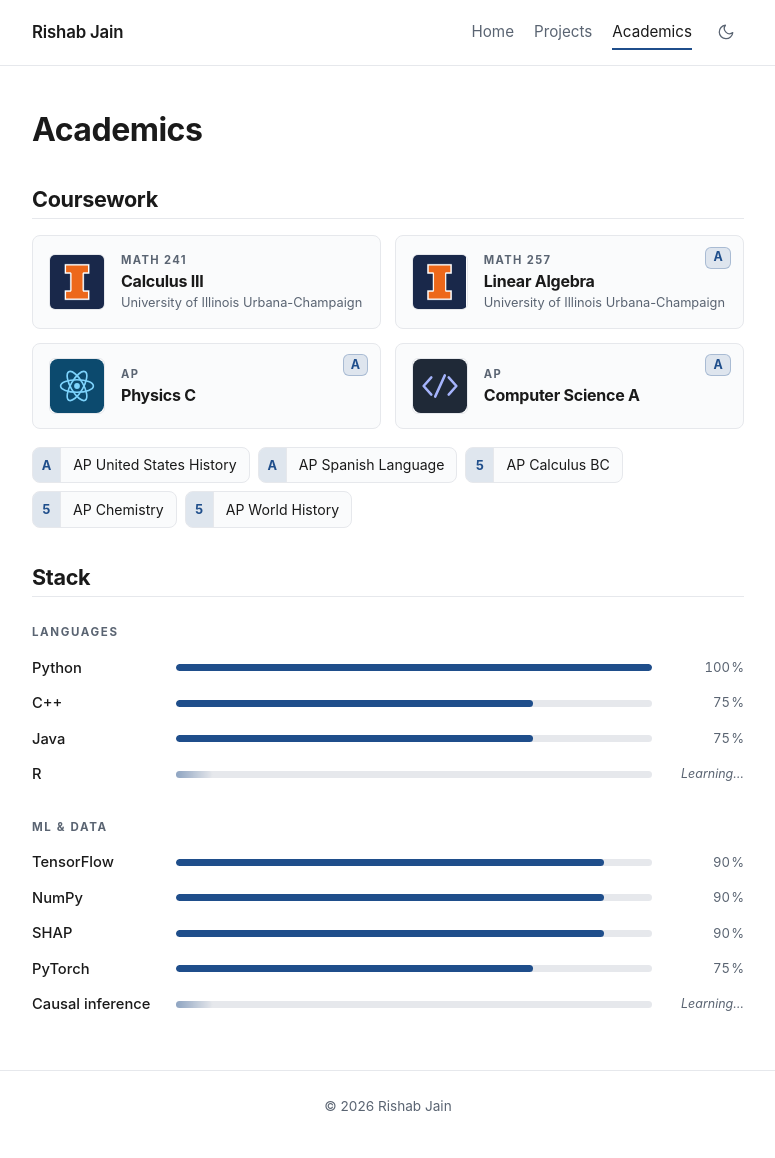
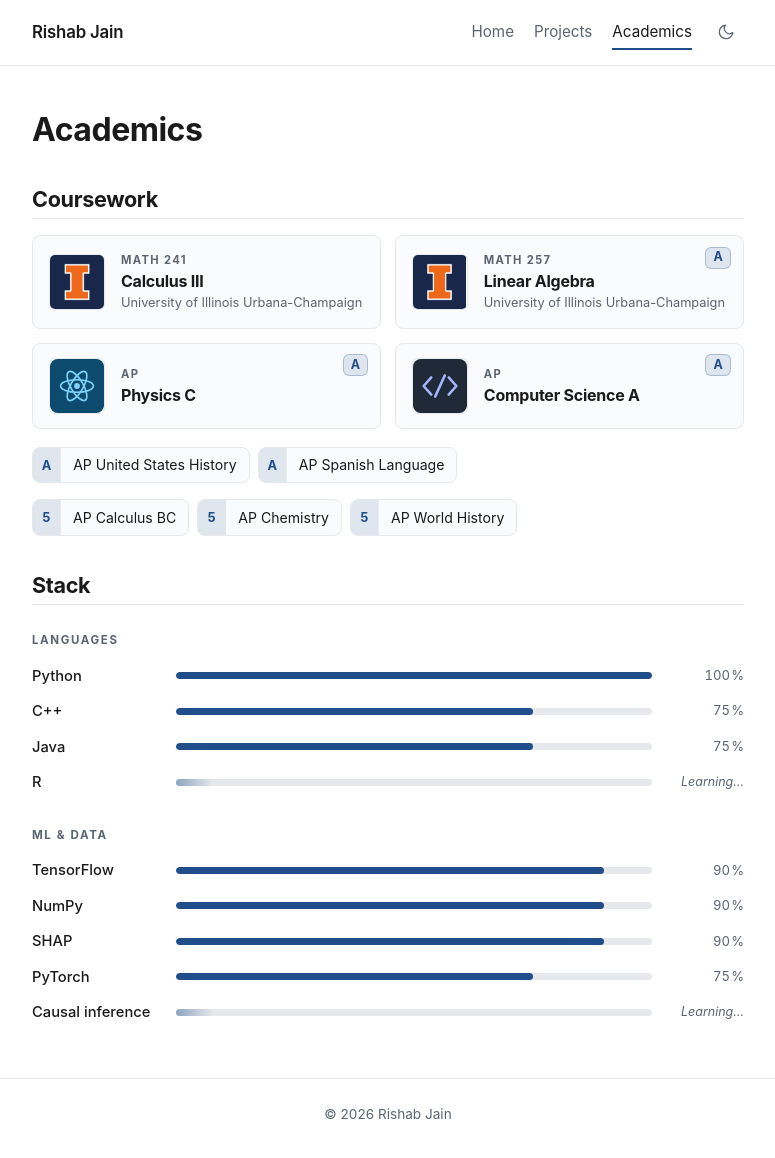
Before and after one commit to rishabjainX/rishabjainX.github.io, a Jekyll site: the page built from _pages/academics.md, in a window 1280 px wide and 1165 px high. Shown: the top 1158 px of the window, without its empty margins (252-1027 px from the left). Built offline with Jekyll 4.4.1, drawn with Linux system fonts in a browser that asks for light colours.

Commit message:
Force line break between graded courses and AP exam scores

```diff
--- a/_pages/academics.md
+++ b/_pages/academics.md
@@ -50,6 +50,7 @@ permalink: /academics/
 <div class="results">
   <div class="result-chip"><span class="result-grade">A</span><span class="result-course">AP United States History</span></div>
   <div class="result-chip"><span class="result-grade">A</span><span class="result-course">AP Spanish Language</span></div>
+  <span class="result-break" aria-hidden="true"></span>
   <div class="result-chip"><span class="result-grade">5</span><span class="result-course">AP Calculus BC</span></div>
   <div class="result-chip"><span class="result-grade">5</span><span class="result-course">AP Chemistry</span></div>
   <div class="result-chip"><span class="result-grade">5</span><span class="result-course">AP World History</span></div>
--- a/assets/css/style.scss
+++ b/assets/css/style.scss
@@ -372,6 +372,11 @@ code { font-family: ui-monospace, "SF Mono", Menlo, monospace; font-size: .9em;
   gap: .5rem;
 }
 
+.result-break {
+  flex-basis: 100%;
+  height: 0;
+}
+
 .result-chip {
   display: inline-flex;
   align-items: stretch;
```
